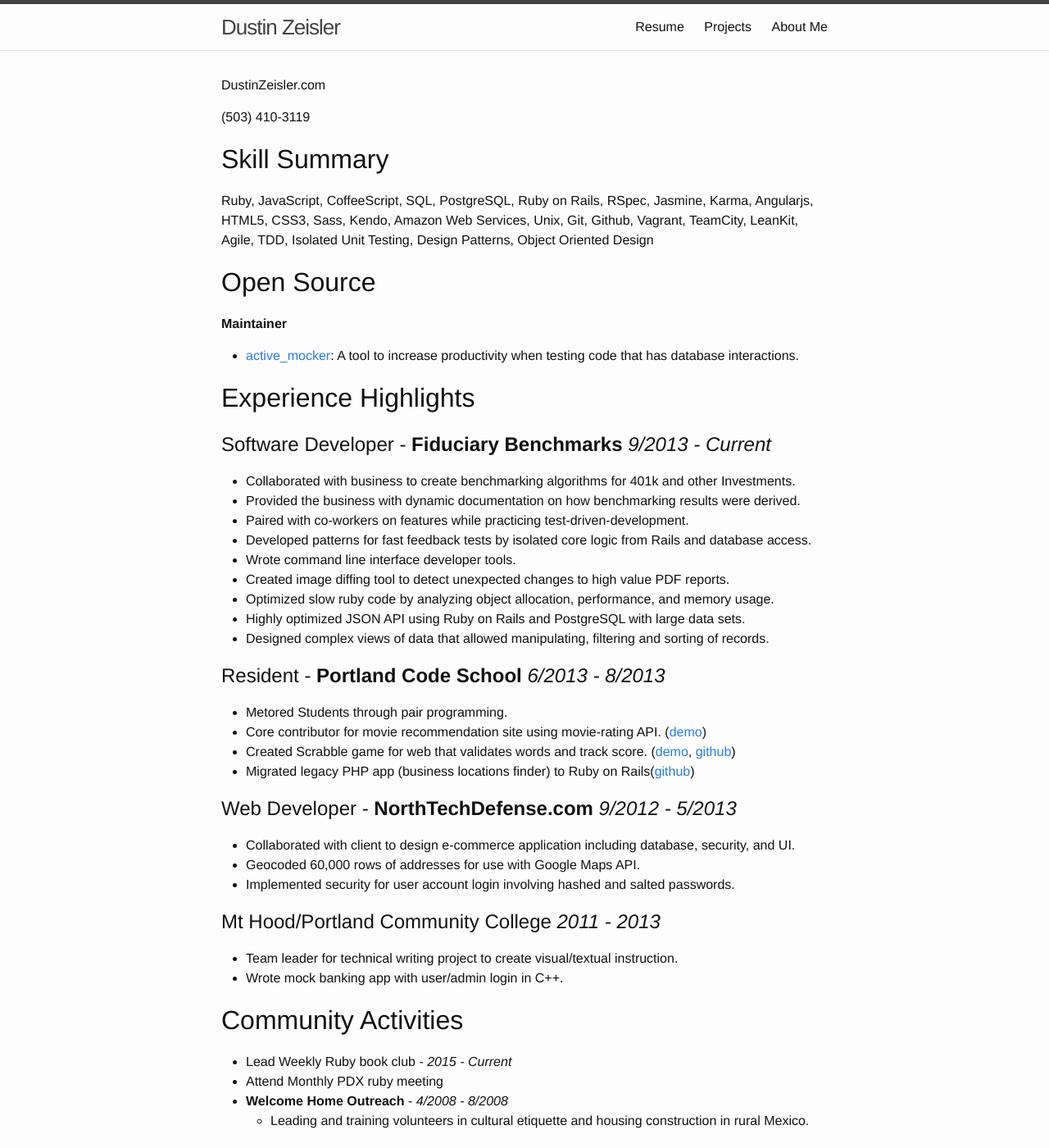
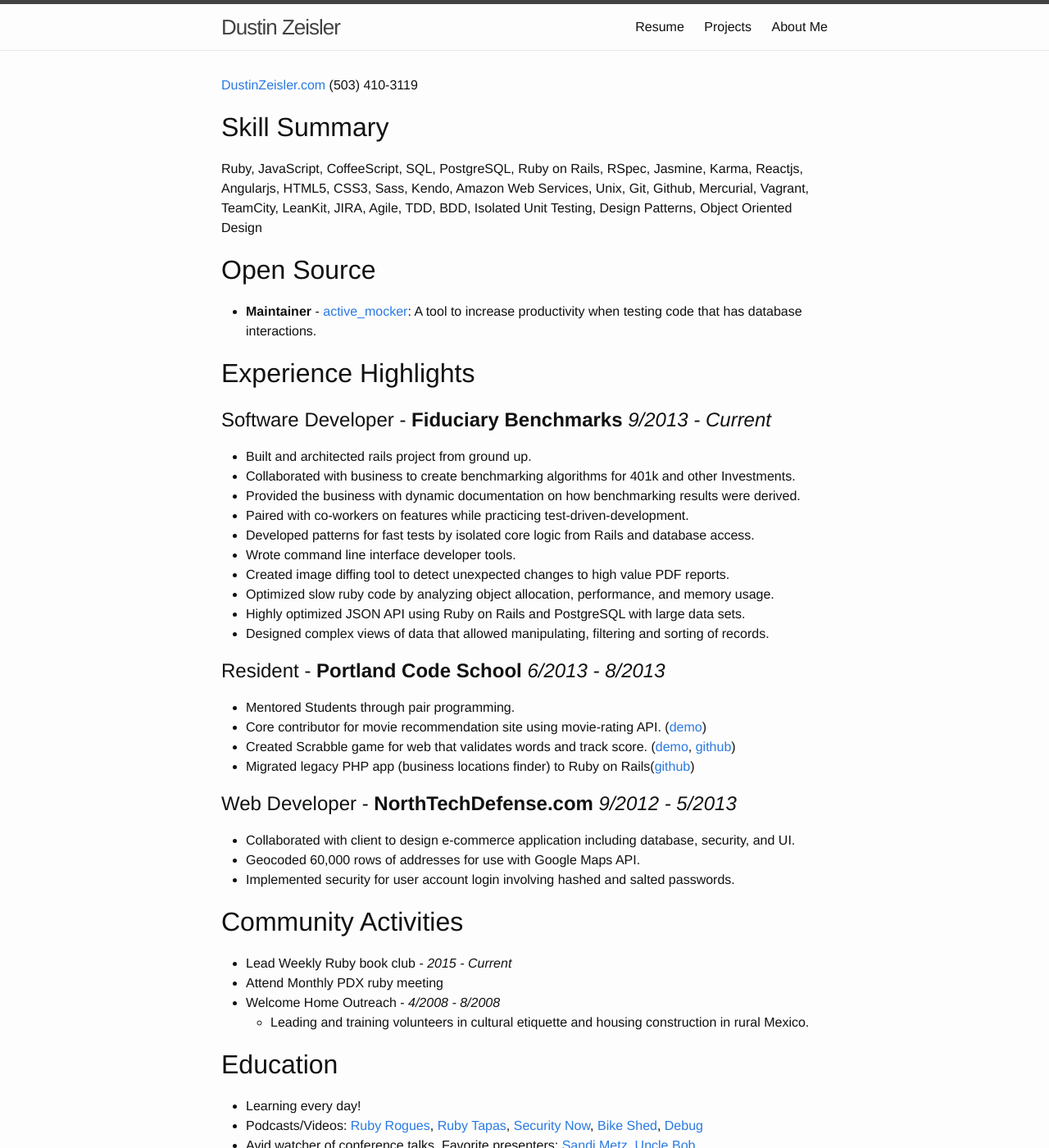
Before and after one commit to zeisler/zeisler.github.io, a Jekyll site: the page built from resume/index.md, in a window 1280 px wide and 1400 px high. Shown: the whole window at 82% size. Built offline with Jekyll 4.4.1, drawn with Linux system fonts in a browser that asks for light colours; some of the changed text lies outside the part shown.

Commit message:
Remove School bullets

```diff
--- a/resume/index.md
+++ b/resume/index.md
@@ -3,28 +3,26 @@
 title: Resume
 description: ""
 ---
-
-DustinZeisler.com
-
+[DustinZeisler.com](http://dustinzeisler.com)
 (503) 410-3119
 
 # Skill Summary
 
-Ruby, JavaScript, CoffeeScript, SQL, PostgreSQL, Ruby on Rails, RSpec, Jasmine, Karma, Angularjs, HTML5, CSS3, Sass, Kendo, Amazon Web Services, Unix, Git, Github, Vagrant, TeamCity, LeanKit, Agile, TDD, Isolated Unit Testing, Design Patterns, Object Oriented Design
+Ruby, JavaScript, CoffeeScript, SQL, PostgreSQL, Ruby on Rails, RSpec, Jasmine, Karma, Reactjs, Angularjs, HTML5, CSS3, Sass, Kendo, Amazon Web Services, Unix, Git, Github, Mercurial, Vagrant, TeamCity, LeanKit, JIRA, Agile, TDD, BDD, Isolated Unit Testing, Design Patterns, Object Oriented Design
 
 # Open Source
-**Maintainer**
 
- * [active_mocker](https://github.com/zeisler/active_mocker): A tool to increase productivity when testing code that has database interactions.
+ * **Maintainer** - [active_mocker](https://github.com/zeisler/active_mocker): A tool to increase productivity when testing code that has database interactions.
 
 
 # Experience Highlights
 
 ##Software Developer - **Fiduciary Benchmarks** *9/2013 - Current*
+* Built and architected rails project from ground up.
 * Collaborated with business to create benchmarking algorithms for 401k and other Investments.
 * Provided the business with dynamic documentation on how benchmarking results were derived.
 * Paired with co-workers on features while practicing test-driven-development.
-* Developed patterns for fast feedback tests by isolated core logic from Rails and database access.
+* Developed patterns for fast tests by isolated core logic from Rails and database access.
 * Wrote command line interface developer tools.
 * Created image diffing tool to detect unexpected changes to high value PDF reports.
 * Optimized slow ruby code by analyzing object allocation, performance, and memory usage.
@@ -33,7 +31,7 @@
 
 
 ##Resident - **Portland Code School** *6/2013 - 8/2013*
-* Metored Students through pair programming.
+* Mentored Students through pair programming.
 * Core contributor for movie recommendation site using movie-rating API. ([demo](http://critic-critic.herokuapp.com))
 * Created Scrabble game for web that validates words and track score. ([demo](http://scrabble-game.herokuapp.com), [github](https://Github.com/zeisler/scrabble))
 * Migrated legacy PHP app (business locations finder) to Ruby on Rails([github](https://Github.com/zeisler/ffl_locator))
@@ -44,24 +42,19 @@
 * Geocoded 60,000 rows of addresses for use with Google Maps API.
 * Implemented security for user account login involving hashed and salted passwords.
 
-
-## Mt Hood/Portland Community College *2011 - 2013*
-* Team leader for technical writing project to create visual/textual instruction.
-* Wrote mock banking app with user/admin login in C++.
-
 # Community Activities
 * Lead Weekly Ruby book club - *2015 - Current*
 * Attend Monthly PDX ruby meeting
-* **Welcome Home Outreach** - *4/2008 - 8/2008*
+* Welcome Home Outreach - *4/2008 - 8/2008*
 	* Leading and training volunteers in cultural etiquette and housing construction in rural Mexico.
 
 
 # Education
 
 * Learning every day!
-* Podcast/Video: [Ruby Rogues](http://devchat.tv/ruby-rogues/), [Ruby Tapas](http://www.rubytapas.com), [Security Now](http://twit.tv/show/security-now), [Bike Shed](http://bikeshed.fm), [Debug](http://www.imore.com/debug)
+* Podcasts/Videos: [Ruby Rogues](http://devchat.tv/ruby-rogues/), [Ruby Tapas](http://www.rubytapas.com), [Security Now](http://twit.tv/show/security-now), [Bike Shed](http://bikeshed.fm), [Debug](http://www.imore.com/debug)
 * Avid watcher of conference talks. Favorite presenters: [Sandi Metz](http://confreaks.tv/presenters/sandi-metz), [Uncle Bob]( http://youtu.be/YX3iRjKj7C0 )
 * Portland Code School, Instructor Chuck Lauer Vose, Burnside Digital    *6/2013 - 8/2013*
-   * Phi Theta Kappa, Honor Society
 * Software Engineering, Mt Hood/Portland Community College *2011 - 2013*
+* Phi Theta Kappa, Honor Society
 * Spanish Immersion Program, Antigua, Guatemala *6 months, 2008*
```
